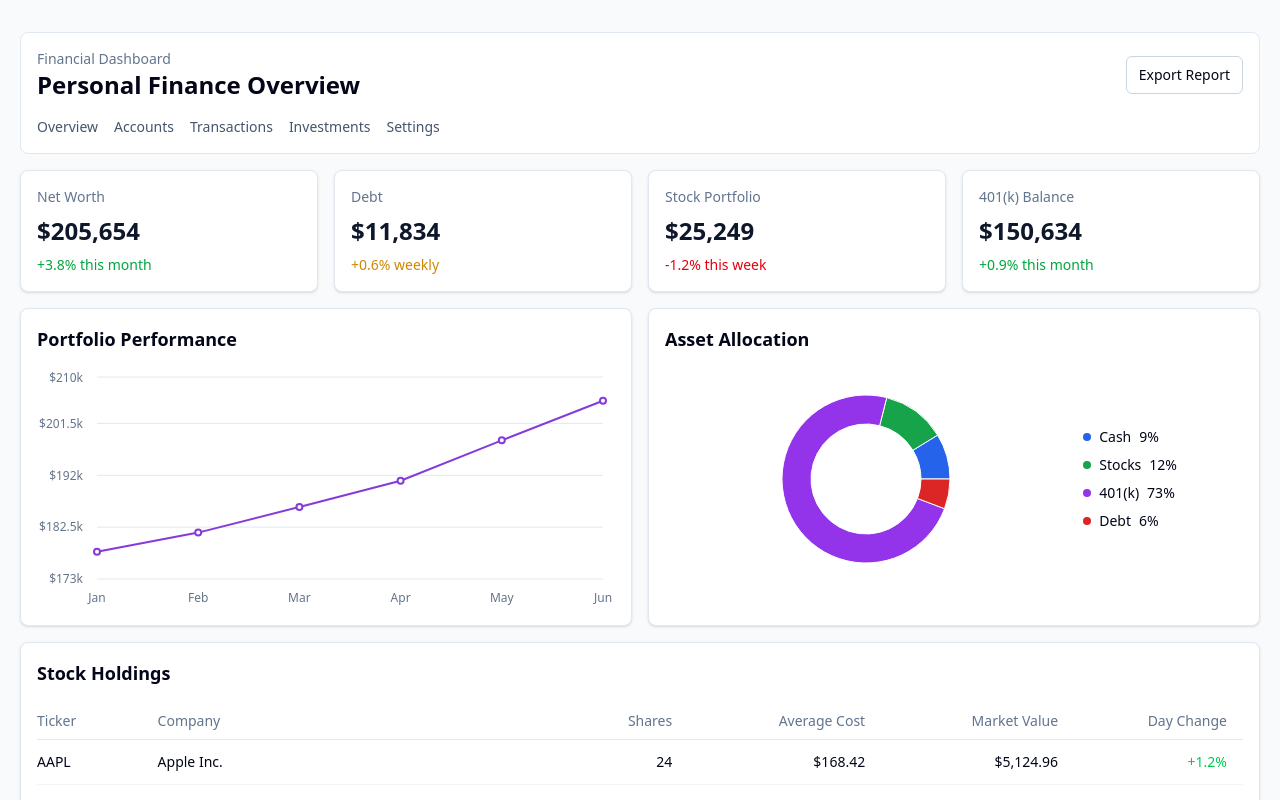
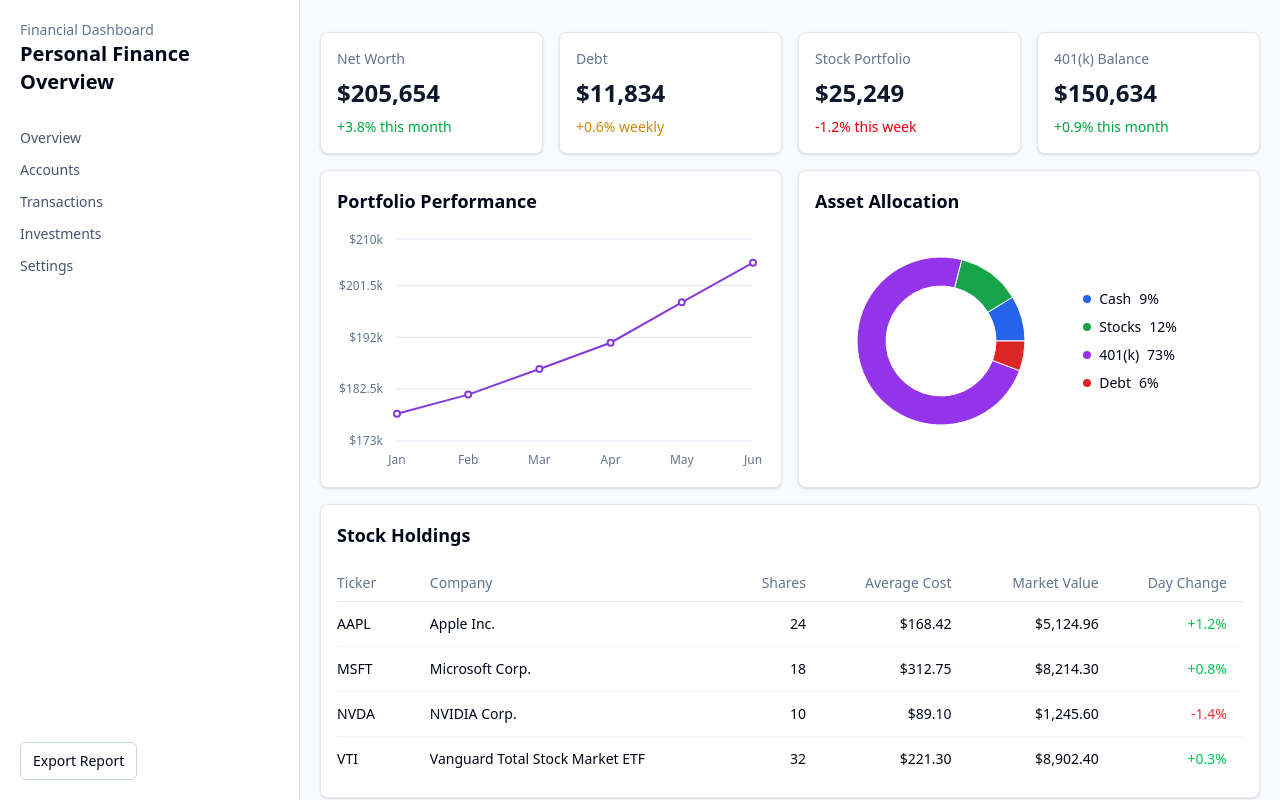
Before and after one commit to Austin-Tillotson/financial-app-project, a Next.js app: page / in a window 1280 px wide. Shown: the top 800 px of the page. Built offline with nearby package versions, Linux system fonts and the light colour scheme.

Commit message:
added responsive navbar for mobile and wider screens

```diff
--- a/package.json
+++ b/package.json
@@ -9,6 +9,9 @@
     "lint": "eslint"
   },
   "dependencies": {
+    "@fortawesome/fontawesome-svg-core": "^7.3.0",
+    "@fortawesome/free-solid-svg-icons": "^7.3.0",
+    "@fortawesome/react-fontawesome": "^3.3.1",
     "next": "16.2.9",
     "react": "19.2.4",
     "react-dom": "19.2.4",
--- a/src/app/page.tsx
+++ b/src/app/page.tsx
@@ -1,18 +1,25 @@
 import { Body } from "@/components/dashboard/Body";
 import { Header } from "@/components/dashboard/Header";
 import { InfoCardGrid } from "@/components/dashboard/InfoCardGrid";
+import { Sidebar } from "@/components/dashboard/Sidebar";
 import { StockHoldingsTable } from "@/components/dashboard/StockHoldingsTable";
 import { TransactionsTable } from "@/components/dashboard/TransactionsTable";
 
 export default function Home() {
   return (
-    <main className="bg-slate-50 text-slate-950 px-5 py-5 md:py-8">
-      <div  className="mx-auto grid max-w-7xl gap-4">
-        <Header />
-        <InfoCardGrid />
-        <Body />
-        <StockHoldingsTable />
-        <TransactionsTable />
+    <main className="bg-slate-50 text-slate-950">
+      <div className="lg:grid lg:grid-cols-[300px_1fr]">
+        <Sidebar />
+
+        <div className="min-w-0 px-5 py-5 md:py-8">
+          <div className="mx-auto grid max-w-7xl gap-4">
+            <Header />
+            <InfoCardGrid />
+            <Body />
+            <StockHoldingsTable />
+            <TransactionsTable />
+          </div>
+        </div>
       </div>
     </main>
   );
--- a/src/components/dashboard/Header.tsx
+++ b/src/components/dashboard/Header.tsx
@@ -1,14 +1,15 @@
-const navigationItems = [
-  "Overview",
-  "Accounts",
-  "Transactions",
-  "Investments",
-  "Settings",
-];
+"use client";
+
+import { useState } from "react";
+import { NavMenu } from "./NavMenu";
+import { FontAwesomeIcon } from "@fortawesome/react-fontawesome";
+import { faBars, faXmark } from "@fortawesome/free-solid-svg-icons";
 
 export function Header() {
+  const [isMenuOpen, setIsMenuOpen] = useState(false);
+
   return (
-    <header className="rounded-lg border border-slate-200 bg-white p-4">
+    <header className="rounded-lg border border-slate-200 bg-white p-4 lg:hidden">
       <div className="grid gap-4 md:grid-cols-[1fr_auto] md:items-center">
         <div>
           <p className="text-sm text-slate-500">Financial Dashboard</p>
@@ -17,6 +18,20 @@ export function Header() {
           </h1>
         </div>
 
+        <div className="flex gap-2">
+          <button
+            className="flex w-9 items-center justify-center md:hidden"
+            type="button"
+            aria-label={isMenuOpen ? "Close navigation menu" : "Open navigation menu"}
+            aria-expanded={isMenuOpen}
+            onClick={() => setIsMenuOpen((current) => !current)}
+          >
+            <FontAwesomeIcon
+              className="text-lg text-slate-600 hover:text-slate-950"
+              icon={isMenuOpen ? faXmark : faBars}
+            />
+          </button>
+
           <button
             className="w-fit rounded-md border border-slate-300 px-3 py-2 text-sm hover:bg-slate-100"
             type="button"
@@ -24,18 +39,17 @@ export function Header() {
             Export Report
           </button>
         </div>
+      </div>
 
-      <nav className="mt-4" aria-label="Dashboard navigation">
-        <ul className="flex flex-wrap gap-4 text-sm text-slate-600">
-          {navigationItems.map((item) => (
-            <li key={item}>
-              <a className="hover:text-slate-950" href="#">
-                {item}
-              </a>
-            </li>
-          ))}
-        </ul>
+      <nav className="mt-4 hidden md:block" aria-label="Dashboard navigation">
+        <NavMenu />
       </nav>
+
+      {isMenuOpen && (
+        <nav className="mt-4 md:hidden" aria-label="Mobile dashboard navigation">
+          <NavMenu direction="column" />
+        </nav>
+      )}
     </header>
   );
 }
--- /dev/null
+++ b/src/components/dashboard/NavMenu.tsx
@@ -0,0 +1,30 @@
+type NavMenuProps = {
+  direction?: "row" | "column";
+};
+
+const navigationItems = [
+  "Overview",
+  "Accounts",
+  "Transactions",
+  "Investments",
+  "Settings",
+];
+
+export function NavMenu({ direction = "row" }: NavMenuProps) {
+  const listClassName =
+    direction === "row"
+      ? "flex flex-wrap gap-4 text-sm text-slate-600"
+      : "grid gap-3 text-sm text-slate-600";
+
+  return (
+    <ul className={listClassName}>
+      {navigationItems.map((item) => (
+        <li key={item}>
+          <a className="hover:text-slate-950" href="#">
+            {item}
+          </a>
+        </li>
+      ))}
+    </ul>
+  );
+}
--- /dev/null
+++ b/src/components/dashboard/Sidebar.tsx
@@ -0,0 +1,27 @@
+import { NavMenu } from "./NavMenu";
+
+export function Sidebar() {
+  return (
+    <aside className="hidden min-h-screen border-r border-slate-200 bg-white p-5 lg:block">
+      <div className="sticky top-5 flex min-h-[calc(100vh-2.5rem)] flex-col">
+        <div>
+          <p className="text-sm text-slate-500">Financial Dashboard</p>
+          <h1 className="text-xl font-semibold text-slate-950">
+            Personal Finance Overview
+          </h1>
+        </div>
+
+        <nav className="mt-8" aria-label="Dashboard navigation">
+          <NavMenu direction="column" />
+        </nav>
+
+        <button
+          className="mt-auto w-fit rounded-md border border-slate-300 px-3 py-2 text-sm hover:bg-slate-100"
+          type="button"
+        >
+          Export Report
+        </button>
+      </div>
+    </aside>
+  );
+}
```
Also changed, not shown: 1 other file (tests, documents, lock files or other folders). Lines whose indentation alone changed are shown as unchanged.
